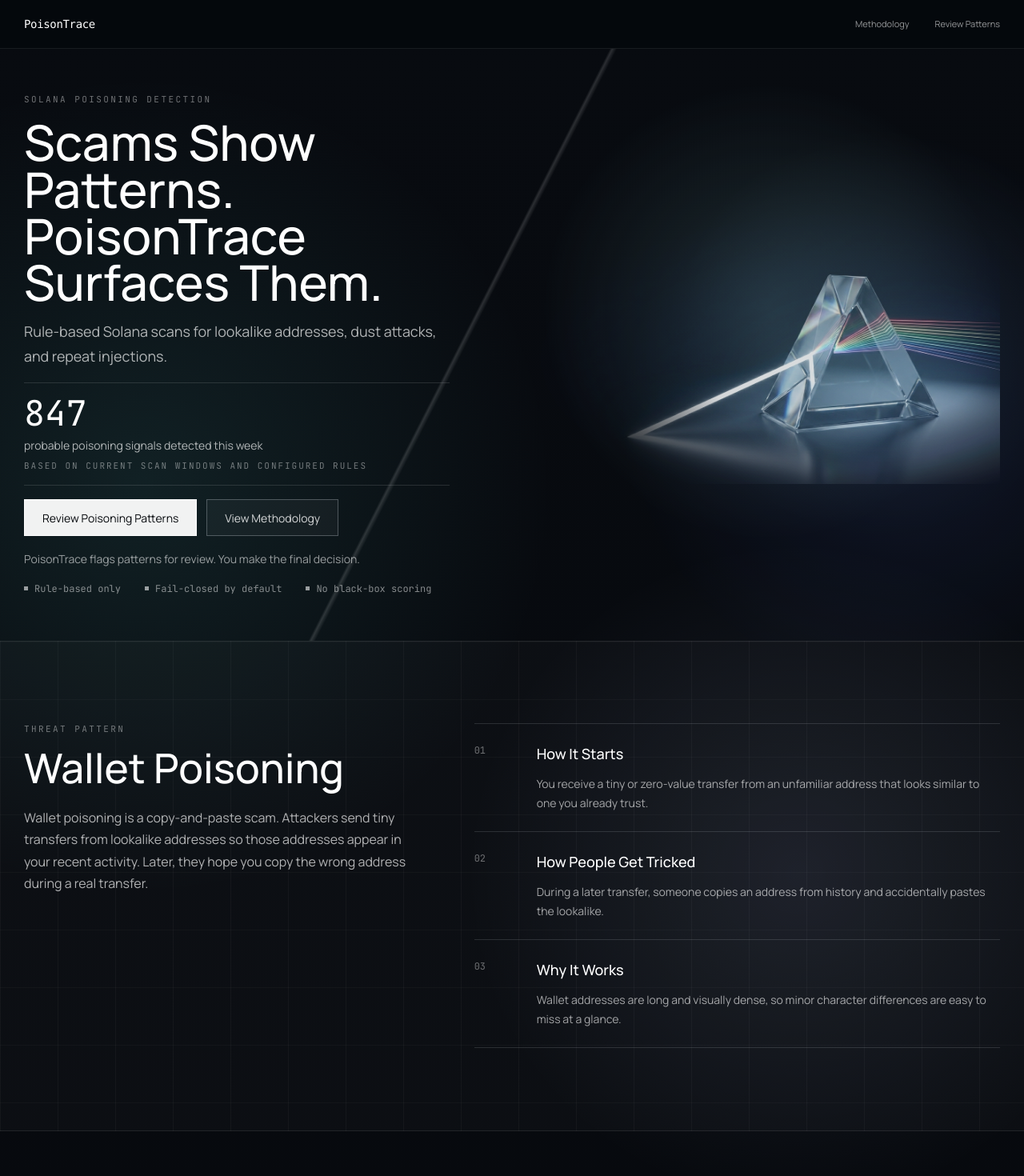
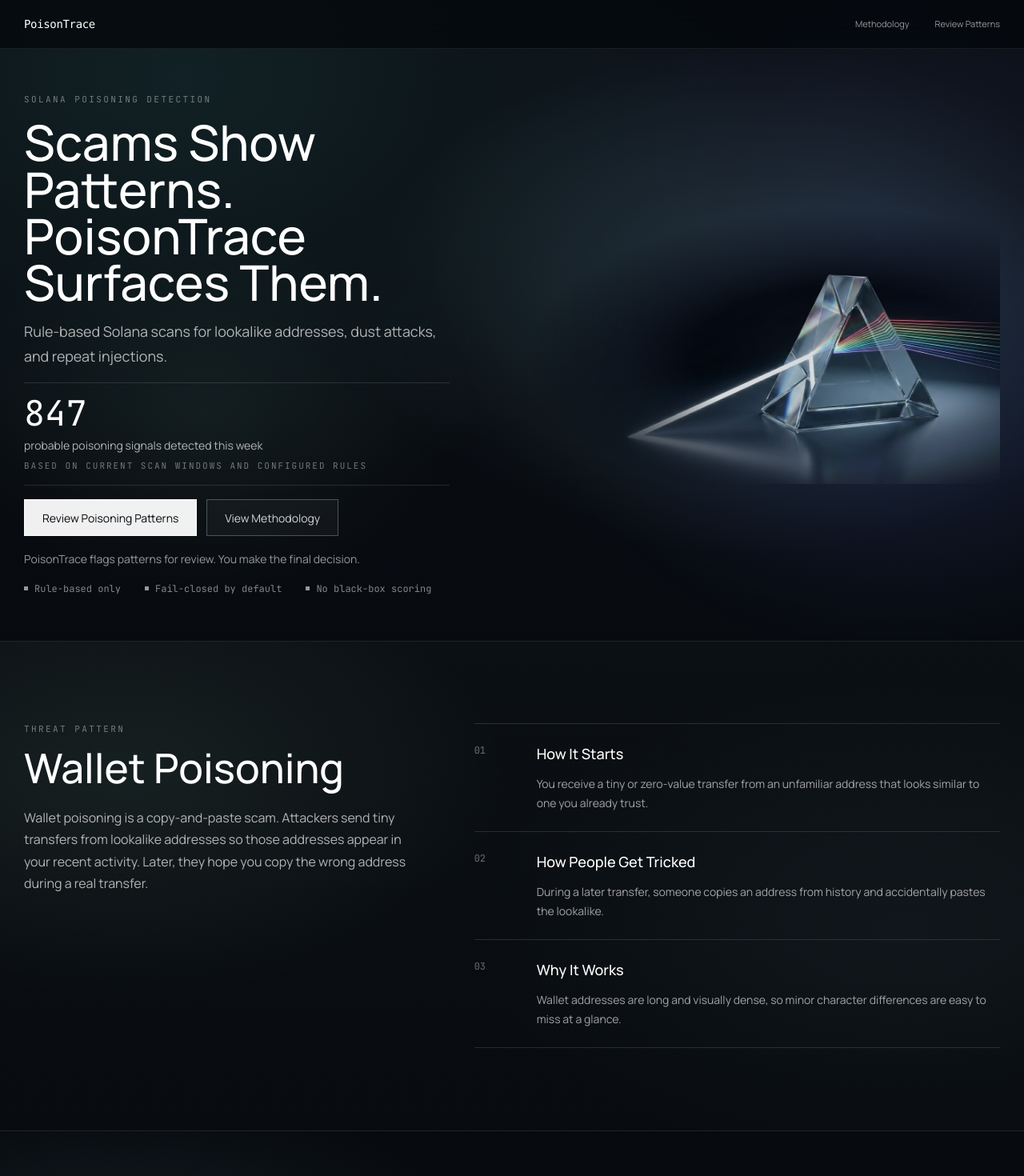
Before and after one commit to anjelo-a/PoisonTrace, a React (Vite) app in the folder apps/web/: page / in a window 1280 px wide. Shown: the top 1470 px of the page at 80% size. Built offline with nearby package versions, Linux system fonts and the light colour scheme; no server answers.

Commit message:
fix landing gradient backgrounds

```diff
--- a/apps/web/src/app/pages/Landing.css
+++ b/apps/web/src/app/pages/Landing.css
@@ -7,9 +7,9 @@
   --landing-cyan: #a5f3fc;
   --landing-green: #a7f3d0;
   background:
-    radial-gradient(circle at 14% 10%, rgba(87, 194, 190, 0.12), transparent 32rem),
-    radial-gradient(circle at 78% 18%, rgba(184, 202, 255, 0.1), transparent 26rem),
-    linear-gradient(180deg, #080b10 0%, #06080c 50%, #05070a 100%);
+    radial-gradient(ellipse 80% 48rem at 18% 6rem, rgba(87, 194, 190, 0.12), transparent 70%),
+    radial-gradient(ellipse 62% 42rem at 86% 18rem, rgba(128, 153, 255, 0.1), transparent 72%),
+    linear-gradient(180deg, #080b10 0%, #06090d 42%, #05070a 100%);
   color: white;
   overflow-x: hidden;
 }
@@ -43,13 +43,72 @@
   overflow: clip;
 }
 
+.landing-section::before {
+  content: "";
+  position: absolute;
+  inset: 0;
+  z-index: 0;
+  pointer-events: none;
+  background:
+    radial-gradient(ellipse 42rem 24rem at 12% 28%, var(--section-glow-a, rgba(165, 243, 252, 0.06)), transparent 72%),
+    radial-gradient(ellipse 46rem 26rem at 88% 58%, var(--section-glow-b, rgba(118, 142, 255, 0.055)), transparent 74%),
+    linear-gradient(180deg, var(--section-bg-start, rgba(8, 11, 16, 0)) 0%, var(--section-bg-end, rgba(5, 7, 10, 0.28)) 100%);
+}
+
+.landing-section > * {
+  position: relative;
+  z-index: 1;
+}
+
 .landing-band {
   border-block: 1px solid rgba(255, 255, 255, 0.09);
-  background:
-    linear-gradient(90deg, rgba(255, 255, 255, 0.035) 1px, transparent 1px),
-    linear-gradient(180deg, rgba(255, 255, 255, 0.028) 1px, transparent 1px),
-    rgba(255, 255, 255, 0.018);
-  background-size: 4.5rem 4.5rem;
+  --section-bg-start: rgba(15, 23, 29, 0.3);
+  --section-bg-end: rgba(4, 8, 12, 0.18);
+  --section-glow-a: rgba(165, 243, 252, 0.075);
+  --section-glow-b: rgba(167, 243, 208, 0.045);
+  background: linear-gradient(180deg, rgba(255, 255, 255, 0.018), rgba(255, 255, 255, 0.006));
+}
+
+.landing-threat-section {
+  --section-bg-start: rgba(10, 17, 18, 0.32);
+  --section-bg-end: rgba(5, 8, 12, 0.2);
+  --section-glow-a: rgba(167, 243, 208, 0.08);
+  --section-glow-b: rgba(165, 243, 252, 0.045);
+}
+
+.landing-core-section {
+  --section-bg-start: rgba(5, 7, 10, 0.04);
+  --section-bg-end: rgba(7, 12, 17, 0.22);
+  --section-glow-a: rgba(165, 243, 252, 0.095);
+  --section-glow-b: rgba(91, 124, 255, 0.07);
+}
+
+.landing-pipeline-section {
+  --section-bg-start: rgba(9, 12, 18, 0.32);
+  --section-bg-end: rgba(5, 7, 10, 0.2);
+  --section-glow-a: rgba(184, 202, 255, 0.07);
+  --section-glow-b: rgba(167, 243, 208, 0.04);
+}
+
+.landing-ledger-section {
+  --section-bg-start: rgba(5, 8, 12, 0.08);
+  --section-bg-end: rgba(9, 14, 18, 0.26);
+  --section-glow-a: rgba(167, 243, 208, 0.06);
+  --section-glow-b: rgba(165, 243, 252, 0.09);
+}
+
+.landing-snapshot-section {
+  --section-bg-start: rgba(12, 12, 17, 0.32);
+  --section-bg-end: rgba(5, 7, 10, 0.24);
+  --section-glow-a: rgba(255, 159, 159, 0.045);
+  --section-glow-b: rgba(165, 243, 252, 0.05);
+}
+
+.landing-checklist-section {
+  --section-bg-start: rgba(5, 7, 10, 0.04);
+  --section-bg-end: rgba(6, 10, 12, 0.22);
+  --section-glow-a: rgba(167, 243, 208, 0.055);
+  --section-glow-b: rgba(184, 202, 255, 0.045);
 }
 
 .landing-hero {
@@ -64,10 +123,9 @@
   position: absolute;
   inset: 0;
   background:
-    linear-gradient(117deg, transparent 0 46%, rgba(255, 255, 255, 0.18) 46.2%, transparent 46.55%),
-    radial-gradient(circle at 75% 44%, rgba(165, 243, 252, 0.18), transparent 18rem),
-    radial-gradient(circle at 88% 62%, rgba(86, 122, 255, 0.14), transparent 22rem),
-    radial-gradient(circle at 86% 48%, rgba(167, 243, 208, 0.1), transparent 16rem);
+    radial-gradient(ellipse 44rem 28rem at 74% 42%, rgba(165, 243, 252, 0.18), transparent 72%),
+    radial-gradient(ellipse 36rem 26rem at 88% 62%, rgba(86, 122, 255, 0.13), transparent 74%),
+    radial-gradient(ellipse 28rem 20rem at 20% 62%, rgba(167, 243, 208, 0.08), transparent 76%);
   opacity: 0.8;
   pointer-events: none;
 }
@@ -468,6 +526,10 @@
 }
 
 .landing-rules-focus {
+  --section-bg-start: rgba(9, 13, 18, 0.16);
+  --section-bg-end: rgba(5, 7, 10, 0.32);
+  --section-glow-a: rgba(165, 243, 252, 0.05);
+  --section-glow-b: rgba(87, 194, 255, 0.12);
   padding-block: clamp(4.25rem, 7vw, 6.75rem);
 }
 
--- a/apps/web/src/app/pages/Landing.tsx
+++ b/apps/web/src/app/pages/Landing.tsx
@@ -153,7 +153,7 @@ export default function Landing() {
           </div>
         </section>
 
-        <section className="landing-section landing-band">
+        <section className="landing-section landing-band landing-threat-section">
           <div className="landing-container landing-split">
             <div>
               <div className="landing-kicker">Threat Pattern</div>
@@ -177,7 +177,7 @@ export default function Landing() {
           </div>
         </section>
 
-        <section className="landing-section">
+        <section className="landing-section landing-core-section">
           <div className="landing-container landing-feature-split landing-visual-led">
             <figure className="landing-stitch-optics" aria-hidden="true">
               <img src="/stitch/generated/forensic-optics.png" alt="" loading="lazy" />
@@ -207,7 +207,7 @@ export default function Landing() {
           </div>
         </section>
 
-        <section className="landing-section landing-band">
+        <section className="landing-section landing-band landing-pipeline-section">
           <div className="landing-container">
             <div className="landing-section-head">
               <div>
@@ -230,7 +230,7 @@ export default function Landing() {
           </div>
         </section>
 
-        <section className="landing-section">
+        <section className="landing-section landing-ledger-section">
           <div className="landing-container landing-feature-split landing-visual-led">
             <figure className="landing-stitch-ledger-detail" aria-hidden="true">
               <img src="/stitch/generated/evidence-ledger.png" alt="" loading="lazy" />
@@ -257,7 +257,7 @@ export default function Landing() {
           </div>
         </section>
 
-        <section className="landing-section landing-band">
+        <section className="landing-section landing-band landing-snapshot-section">
           <div className="landing-container">
             <div className="landing-chapter-head">
               <div>
@@ -289,7 +289,7 @@ export default function Landing() {
           </div>
         </section>
 
-        <section className="landing-section">
+        <section className="landing-section landing-checklist-section">
           <div className="landing-container">
             <div className="landing-chapter-head">
               <div>
```
